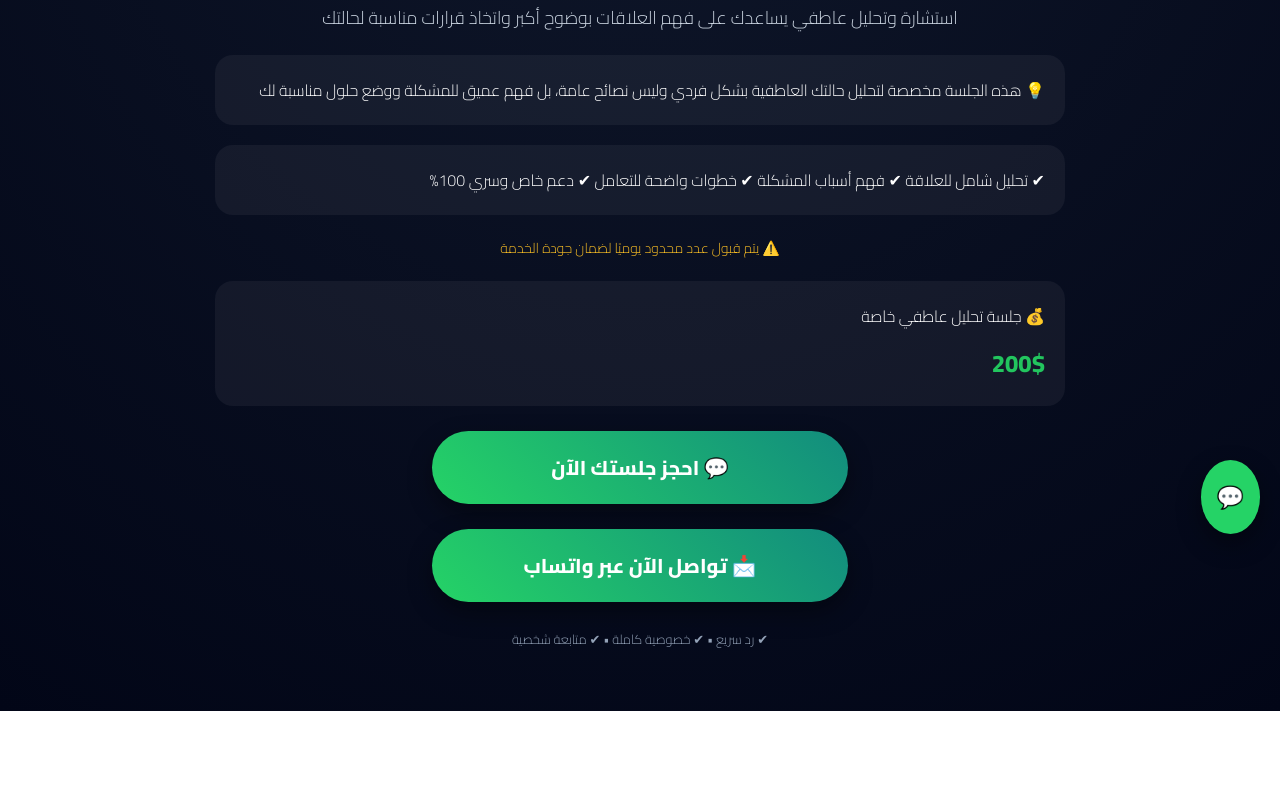
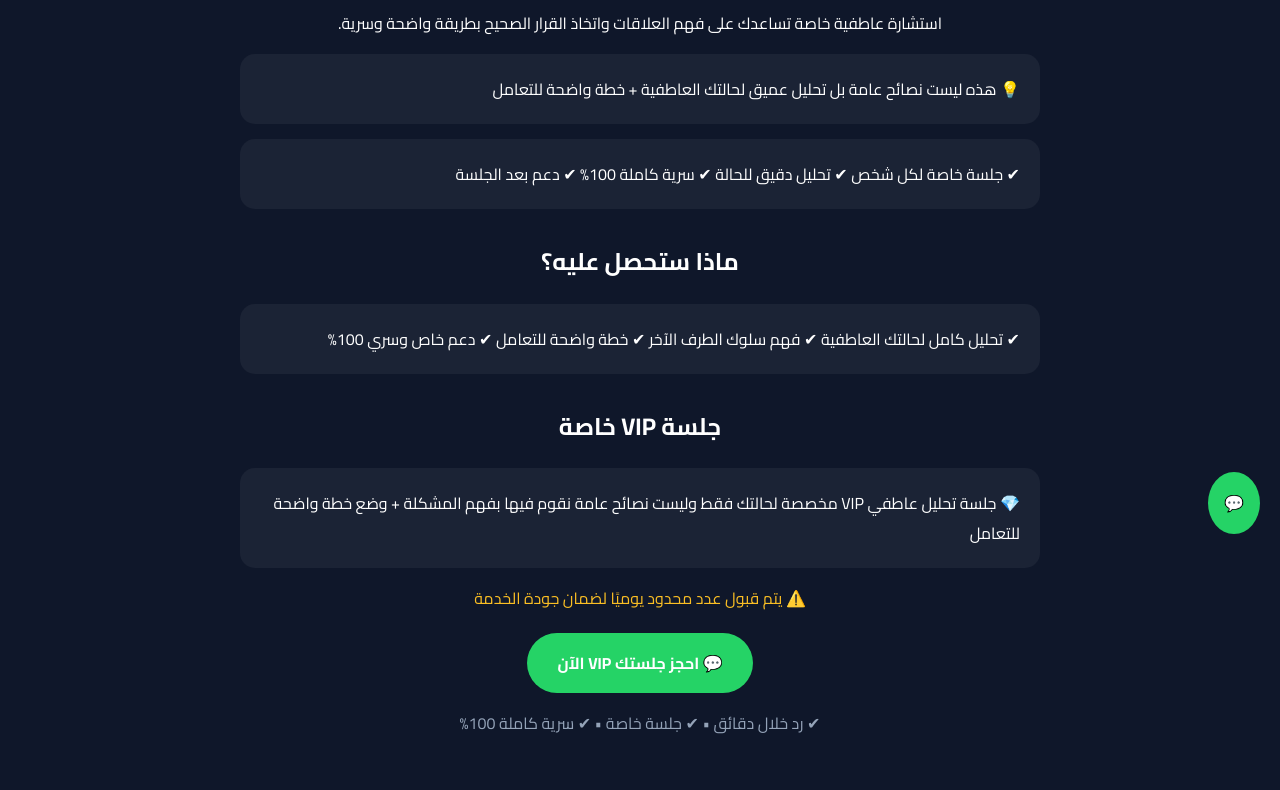
Before and after one commit to aziz909010/eshraqat-qalb, a plain HTML site: page privacy.html in a window 1280 px wide. Shown: the part 246-1036 px from the top of the page. Before the commit the page ends 957 px from the top, so only its background shows below. Drawn offline with Linux system fonts and the light colour scheme.

Commit message:
Revise privacy page content and styling
Updated the privacy page with improved descriptions and layout adjustments.

```diff
--- a/privacy.html
+++ b/privacy.html
@@ -6,206 +6,120 @@
 
 <title>إشراقات قلب | استشارة عاطفية وتحليل علاقات خاص</title>
 
-<meta name="description" content="استشارة عاطفية وتحليل علاقات خاص يساعدك على فهم مشاكلك العاطفية وتحسين التواصل واتخاذ قرارات أفضل بطريقة سرية واحترافية.">
+<meta name="description" content="استشارة عاطفية خاصة وتحليل علاقات يساعدك على فهم مشاكلك العاطفية واتخاذ القرار الصحيح بطريقة واضحة وسرية.">
 
-<meta name="keywords" content="
-استشارة عاطفية,
-تحليل علاقات,
-حل مشاكل الزواج,
-خبيرة علاقات,
-استشارة حب,
-تطوير العلاقات,
-دعم نفسي عاطفي,
-استشارة خاصة
-">
-
-<meta name="robots" content="index, follow">
-
-<!-- Open Graph -->
-<meta property="og:title" content="إشراقات قلب | استشارة عاطفية خاصة">
-<meta property="og:description" content="تحليل عاطفي خاص يساعدك على فهم العلاقة واتخاذ القرار الصحيح.">
-<meta property="og:type" content="website">
-
-<link href="https://fonts.googleapis.com/css2?family=Cairo:wght@300;600;800&display=swap" rel="stylesheet">
+<link href="https://fonts.googleapis.com/css2?family=Cairo:wght@400;700&display=swap" rel="stylesheet">
 
 <style>
 body{
   margin:0;
   font-family:'Cairo',sans-serif;
-  background: radial-gradient(circle at top,#0f172a,#020617);
+  background:#0f172a;
   color:white;
+  text-align:center;
 }
 
 .container{
-  max-width:850px;
+  max-width:800px;
   margin:auto;
-  padding:60px 20px;
-  text-align:center;
+  padding:50px 20px;
 }
 
-h1{
-  font-size:44px;
-  margin-bottom:10px;
-}
+h1{font-size:40px;}
 
-.sub{
-  font-size:18px;
-  color:#cbd5e1;
-  line-height:1.8;
-}
-
-.badge{
-  display:inline-block;
-  padding:10px 16px;
-  background:rgba(255,255,255,0.08);
-  border-radius:30px;
-  font-size:13px;
-  margin-bottom:15px;
-}
+h2{margin-top:30px;}
 
 .box{
   background:rgba(255,255,255,0.05);
   padding:20px;
-  margin:20px 0;
-  border-radius:18px;
+  border-radius:15px;
+  margin:15px 0;
   text-align:right;
+}
+
+.cta{
+  display:inline-block;
+  margin-top:20px;
+  background:#25D366;
+  padding:15px 30px;
+  border-radius:30px;
+  color:white;
+  text-decoration:none;
+  font-weight:bold;
 }
 
 .warning{
   color:#fbbf24;
-  font-size:14px;
   margin-top:10px;
 }
-
-.price{
-  font-size:24px;
-  color:#22c55e;
-  margin-top:10px;
-  font-weight:bold;
-}
-
-.cta{
-  display:block;
-  margin:25px auto;
-  background:linear-gradient(45deg,#25D366,#128C7E);
-  padding:18px;
-  border-radius:50px;
-  text-decoration:none;
-  color:white;
-  font-size:20px;
-  font-weight:bold;
-  max-width:380px;
-  transition:0.3s;
-  box-shadow:0 10px 25px rgba(0,0,0,0.4);
-}
-
-.cta:hover{
-  transform:scale(1.05);
-}
-
-.features{
-  display:grid;
-  grid-template-columns:1fr;
-  gap:10px;
-  text-align:right;
-}
-
-.small{
-  font-size:13px;
-  color:#94a3b8;
-}
-
-.floating{
-  position:fixed;
-  bottom:20px;
-  right:20px;
-  background:#25D366;
-  padding:16px;
-  border-radius:50%;
-  font-size:22px;
-  color:white;
-  text-decoration:none;
-  box-shadow:0 10px 25px rgba(0,0,0,0.4);
-}
 </style>
-
 </head>
 
-
+<body>
 
 <div class="container">
 
-<div class="badge">💎 خدمة تحليل عاطفي خاص</div>
+<h1>إشراقات قلب - استشارة عاطفية وتحليل علاقات خاص</h1>
 
-<h1>إشراقات قلب</h1>
-
-<p class="sub">
-استشارة وتحليل عاطفي يساعدك على فهم العلاقات بوضوح أكبر واتخاذ قرارات مناسبة لحالتك
+<p>
+استشارة عاطفية خاصة تساعدك على فهم العلاقات واتخاذ القرار الصحيح بطريقة واضحة وسرية.
 </p>
 
 <!-- VALUE -->
 <div class="box">
-💡 هذه الجلسة مخصصة لتحليل حالتك العاطفية بشكل فردي
-وليس نصائح عامة، بل فهم عميق للمشكلة ووضع حلول مناسبة لك
+💡 هذه ليست نصائح عامة
+بل تحليل عميق لحالتك العاطفية + خطة واضحة للتعامل
 </div>
 
 <!-- TRUST -->
 <div class="box">
-✔ تحليل شامل للعلاقة
-✔ فهم أسباب المشكلة
-✔ خطوات واضحة للتعامل
+✔ جلسة خاصة لكل شخص
+✔ تحليل دقيق للحالة
+✔ سرية كاملة 100%
+✔ دعم بعد الجلسة
+</div>
+
+<h2>ماذا ستحصل عليه؟</h2>
+
+<div class="box">
+✔ تحليل كامل لحالتك العاطفية
+✔ فهم سلوك الطرف الآخر
+✔ خطة واضحة للتعامل
 ✔ دعم خاص وسري 100%
 </div>
 
-<!-- SCARCITY -->
+<h2>جلسة VIP خاصة</h2>
+
+<div class="box">
+💎 جلسة تحليل عاطفي VIP مخصصة لحالتك فقط وليست نصائح عامة
+نقوم فيها بفهم المشكلة + وضع خطة واضحة للتعامل
+</div>
+
 <div class="warning">
 ⚠️ يتم قبول عدد محدود يوميًا لضمان جودة الخدمة
 </div>
 
-<!-- PRICE -->
-<div class="box">
-💰 جلسة تحليل عاطفي خاصة
-<div class="price">200$</div>
-</div>
-
-<!-- CTA -->
 <a class="cta"
-href="https://wa.me/212605633347?text=مرحبا%20أريد%20جلسة%20تحليل%20عاطفي%20VIP"
-target="_blank">
-💬 احجز جلستك الآن
+href="https://wa.me/212605633347?text=مرحبا%20أريد%20جلسة%20VIP%20تحليل%20عاطفي%20خاص">
+💬 احجز جلستك VIP الآن
 </a>
 
-<!-- SECOND CTA -->
-<a class="cta"
-href="https://wa.me/212605633347?text=مرحبا%20أحتاج%20مساعدة%20عاطفية"
-target="_blank">
-📩 تواصل الآن عبر واتساب
-</a>
-
-<div class="small">
-✔ رد سريع • ✔ خصوصية كاملة • ✔ متابعة شخصية
-</div>
+<p style="margin-top:15px;color:#94a3b8;">
+✔ رد خلال دقائق • ✔ جلسة خاصة • ✔ سرية كاملة 100%
+</p>
 
 </div>
 
 <!-- FLOAT BUTTON -->
-<a class="floating"
+<a class="cta"
+style="position:fixed;bottom:20px;right:20px;border-radius:50%;padding:16px;"
 href="https://wa.me/212605633347?text=مرحبا%20أريد%20استشارة">
 💬
 </a>
 
-<!-- AUTO POPUP -->
-<script>
-setTimeout(function(){
-alert("💎 هل تريد جلسة تحليل عاطفي خاصة الآن؟");
-},5000);
-</script>
-
-<!-- SEO CONTENT (safe indexing) -->
+<!-- SEO -->
 <div style="display:none">
-تحليل عاطفي، استشارة علاقات، حل مشاكل الزواج، تحسين العلاقات،
-جلسة خاصة لمساعدة الأشخاص في فهم العلاقات واتخاذ قرارات أفضل.
+استشارة عاطفية خاصة، تحليل علاقات، حل مشاكل الزواج،
+فهم الشريك، تحسين العلاقات، جلسة VIP عاطفية،
+مساعدة الأشخاص في اتخاذ قرارات عاطفية صحيحة.
 </div>
-
-
-</html>
```
